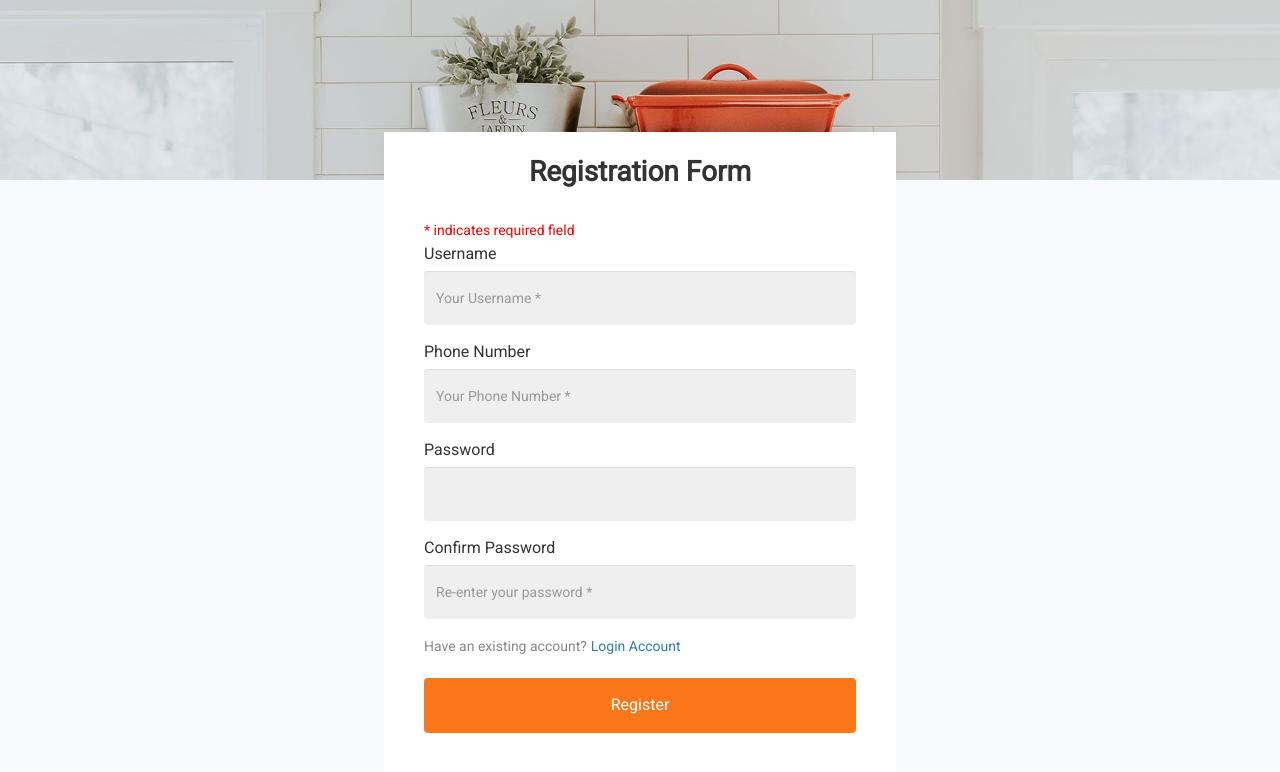
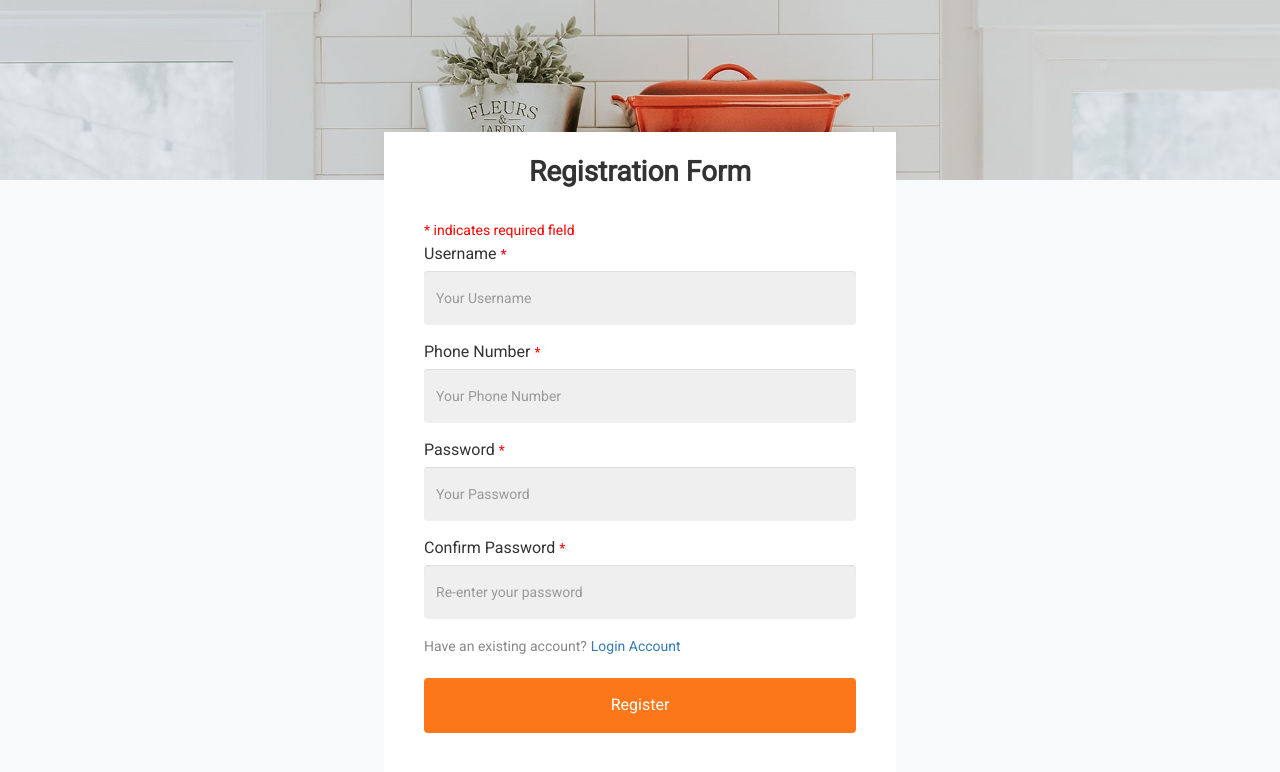
Before and after one commit to peiting00/PHP-Group-Mini-Project, a PHP site: page /createAcc.php in a window 1280 px wide. Shown: the top 772 px of the page. Run offline with PHP 8.4, Linux system fonts and the light colour scheme.

Commit message:
update-registration

```diff
--- a/createAcc.php
+++ b/createAcc.php
@@ -27,18 +27,18 @@
                         <!-- Username Field-->
                         <div class="form-group">
                             <span style="color:Red">* indicates required field</span><br/>
-                            <label for="username">Username</label>
-                            <input type="text" class="form-control" id="username" name="username"placeholder="Your Username *"  required>
+                            <label for="username">Username <span style="color:red">*</span></label>
+                            <input type="text" class="form-control" id="username" name="username"placeholder="Your Username "  required>
                         </div>
                         <!-- Phone Number Field-->
                         <div class="form-group">
-                            <label for="phone_number">Phone Number</label><br/>
-                            <input type="text" class="form-control" id="phone_number" name="phone_number" placeholder="Your Phone Number *" maxlength="11" size="13"  required>
+                            <label for="phone_number">Phone Number <span style="color:red">*</span></label><br/>
+                            <input type="text" class="form-control" id="phone_number" name="phone_number" placeholder="Your Phone Number " maxlength="11" size="13"  required>
                         </div>
                         <!-- Password Field -->
                         <div class="form-group">
-                        <label for="password">Password</label>
-                        <input type="password" class="form-control" id="password" name="password" pattern="(?=.*\d)(?=.*[a-z])(?=.*[A-Z]).{8,}"
+                        <label for="password">Password <span style="color:red">*</span></label>
+                        <input type="password" class="form-control" id="password" name="password" placeholder="Your Password" pattern="(?=.*\d)(?=.*[a-z])(?=.*[A-Z]).{8,}"
                             title="Must contain at least one number and one uppercase and lowercase letter, and at least 8 or more characters"
                             onkeyup="keyUp()" required>
                         </div>
@@ -50,8 +50,8 @@
                             <p id="length" class="invalid" >Minimum <b>8 characters</b></p>
                         </div>
                         <div class="form-group">
-                            <label for="password">Confirm Password</label>
-                            <input type="password" class="form-control" id="password2" name="password2"  placeholder="Re-enter your password *" required>
+                            <label for="password">Confirm Password <span style="color:red">*</span></label>
+                            <input type="password" class="form-control" id="password2" name="password2"  placeholder="Re-enter your password " required>
                         </div>
                         <!-- Link to LOGIN page -->
                         <div class="form-group">
```
